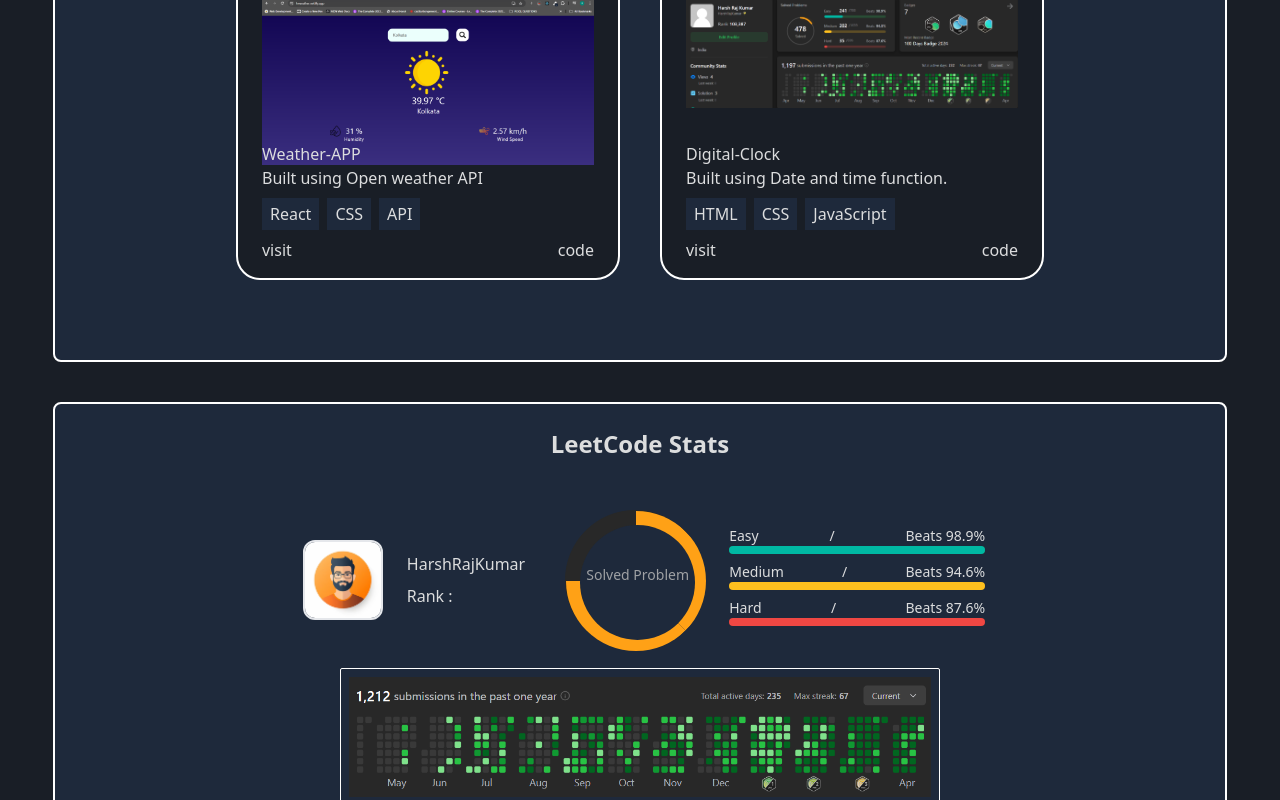
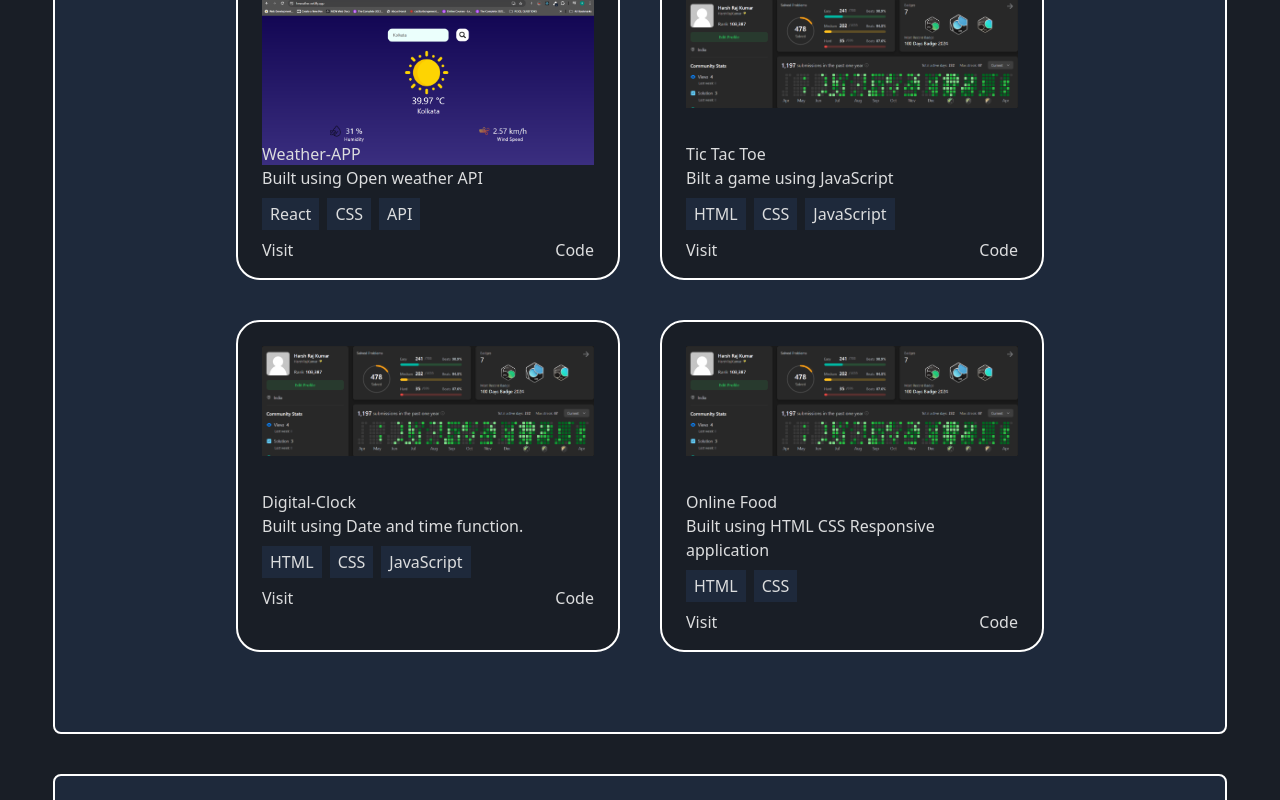
Before and after one commit to HarshKRa/My-Portfolio, a React (Vite) app: page / in a window 1280 px wide. Shown: the part 1940-2740 px from the top of the page. Built offline with nearby package versions, Linux system fonts and the light colour scheme; no server answers.

Commit message:
Tic Tac Toe added

```diff
--- a/src/Component/Projects/Project.jsx
+++ b/src/Component/Projects/Project.jsx
@@ -2,6 +2,7 @@
 import ProjectData from '../../Data/ProjectData.jsx'
 import imgL from '../../assets/leetcodeProfile.png'
 import LeetCode from '../../ProblemSolving/LeetCode.jsx';
+import { text } from '@fortawesome/fontawesome-svg-core';
 
 
 
@@ -32,8 +33,8 @@
              </div>
               </div>
               <div className='flex px-2 justify-between'>
-                <p className='hover:scale-125'>visit</p>
-                <p className='hover:scale-125'>code </p>
+                <p className='hover:scale-125'><a href={data.url} target='_blank'>Visit</a></p>
+                <p className='hover:scale-125'><a href={data.gitUrl} target='_blank'>Code</a></p>
                 </div>
             </div>
 
--- a/src/Data/ProjectData.jsx
+++ b/src/Data/ProjectData.jsx
@@ -20,7 +20,17 @@
         discription:"Built using Open weather API",
         technologyUsed : [ "React","CSS","API"],
         imgink: imgWa,
+        url:"https://hrweather.netlify.app/",
+        gitUrl:"https://github.com/HarshKRa/wheatherapp",
      },
+     {
+      name:"Tic Tac Toe",
+      discription:"Bilt a game using JavaScript",
+      technologyUsed : [ "HTML","CSS","JavaScript"],
+      imgink: imgL,
+      url:"https://harshtictactoegame.netlify.app/",
+      gitUrl:"https://github.com/HarshKRa/TicTacToeGame",
+   },
      {
         name:"Digital-Clock",
         discription:"Built using Date and time function.",
@@ -28,6 +38,15 @@
         imgink: imgL,
      },
 
+     {
+      name:"Online Food",
+      discription:"Built using HTML CSS Responsive application",
+      technologyUsed : [ "HTML","CSS"],
+      imgink: imgL,
+      url:"https://harshfood.netlify.app/",
+      gitUrl:"https://github.com/HarshKRa/OnlineFood"
+   }
+
 ]
 
 export default ProjectData
--- a/src/ProblemSolving/LeetCode.css
+++ b/src/ProblemSolving/LeetCode.css
@@ -44,7 +44,7 @@
   .mask.full,
   .circle .fill {
     animation: fill ease-in-out 3s;
-    transform: rotate(135deg);
+    transform: rotate(52deg);
   }
 
   @keyframes fill{
@@ -52,6 +52,6 @@
       transform: rotate(0deg);
     }
     100% {
-      transform: rotate(135deg);
+      transform: rotate(52deg);
     }
   }
```
